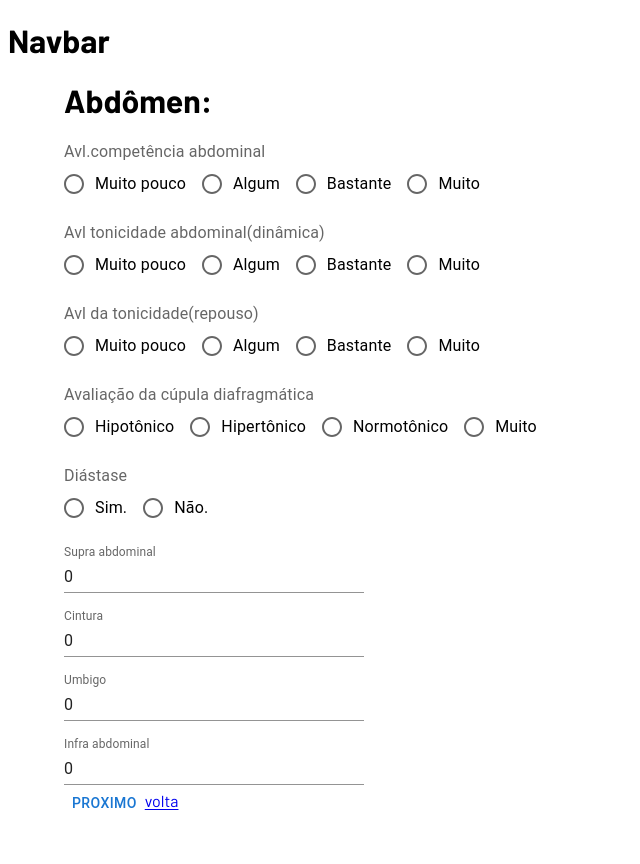
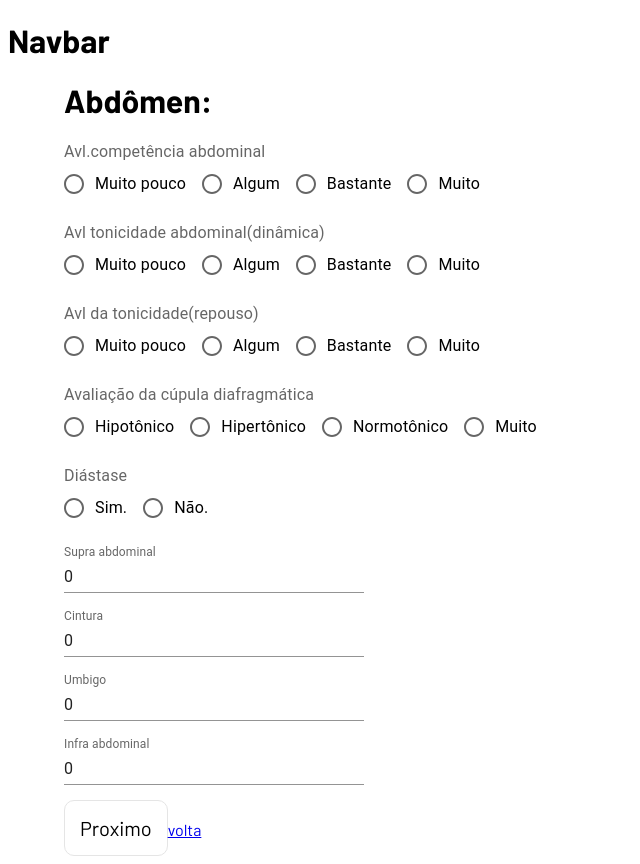
Before and after one commit to NicollasRyan/step-app, a React (Create React App) app: page /step3 in a window 1280 px wide. Shown: the whole page, without its empty margins (0-640 px from the left). Before the commit the page ends 830 px from the top, so only its background shows below. Built offline with nearby package versions, Linux system fonts and the light colour scheme.

Commit message:
styled ButtonNext

```diff
--- a/src/pages/Step1/index.tsx
+++ b/src/pages/Step1/index.tsx
@@ -1,7 +1,7 @@
 import { useNavigate } from "react-router-dom";
 import { Container, FormLabel, Grid, Button } from "@mui/material";
 
-import { Title, Input, BoxNext } from "./styled";
+import { Title, Input, ButtonNext } from "./styled";
 import { useStep, StepActions } from "../../context/StepContext";
 import { ChangeEvent, useEffect } from "react";
 // import { DateField } from "@mui/x-date-pickers";
@@ -88,9 +88,8 @@ export function Step1() {
           />
         </Grid>
       </Grid>
-      <BoxNext>
-        <Button onClick={handleNextStep}>Proximo</Button>
-      </BoxNext>
+
+      <ButtonNext onClick={handleNextStep}>Proximo</ButtonNext>
     </Container>
   );
 }
--- a/src/pages/Step1/styled.ts
+++ b/src/pages/Step1/styled.ts
@@ -7,6 +7,16 @@ export const Input = styled(TextField)`
   width: 300px;
 `;
 
-export const BoxNext = styled.div`
+export const ButtonNext = styled.button`
   margin-top: 15px;
+  font-size: 20px;
+  padding: 15px;
+  background-color: transparent;
+  border: 1px solid #e5e5e5;
+  border-radius: 10px;
+  transition: 1s;
+
+  &:hover {
+    background-color: #e5e5e5;
+  }
 `;
--- a/src/pages/Step2/index.tsx
+++ b/src/pages/Step2/index.tsx
@@ -9,7 +9,7 @@ import {
   FormLabel,
 } from "@mui/material";
 
-import { Title, Input } from "./styled";
+import { Title, Input, BackButton, ButtonNext } from "./styled";
 import { useStep, StepActions } from "../../context/StepContext";
 import { ChangeEvent, useEffect, useState } from "react";
 // import { DateField } from "@mui/x-date-pickers";
@@ -389,8 +389,8 @@ export function Step2() {
           )}
         </Grid>
       </Grid>
-      <Button onClick={handleNextStep}>Proximo</Button>
-      <Link to="/">volta</Link>
+      <ButtonNext onClick={handleNextStep}>Proximo</ButtonNext>
+      <BackButton to="/">volta</BackButton>
     </Container>
   );
 }
--- a/src/pages/Step2/styled.ts
+++ b/src/pages/Step2/styled.ts
@@ -1,4 +1,5 @@
 import { TextField } from "@mui/material";
+import { Link } from "react-router-dom";
 import styled from "styled-components";
 
 export const Title = styled.h1``;
@@ -6,3 +7,23 @@ export const Title = styled.h1``;
 export const Input = styled(TextField)`
   width: 300px;
 `;
+
+export const ButtonNext = styled.button`
+  margin-top: 15px;
+  font-size: 20px;
+  padding: 15px;
+  background-color: transparent;
+  border: 1px solid #e5e5e5;
+  border-radius: 10px;
+  transition: 1s;
+
+  &:hover {
+    background-color: #e5e5e5;
+  }
+`;
+
+export const BackButton = styled(Link)`
+  font-size: 16px;
+  text-decoration: none;
+  padding: 20px 40px;
+`;
--- a/src/pages/Step3/index.tsx
+++ b/src/pages/Step3/index.tsx
@@ -9,9 +9,9 @@ import {
   FormLabel,
 } from "@mui/material";
 
-import { Title, Input } from "./styled";
+import { Title, Input, ButtonNext } from "./styled";
 import { useStep, StepActions } from "../../context/StepContext";
-import { ChangeEvent, useEffect, useState } from "react";
+import { ChangeEvent, useEffect } from "react";
 import { Link } from "react-router-dom";
 // import { DateField } from "@mui/x-date-pickers";
 
@@ -216,7 +216,7 @@ export function Step3() {
           />
         </Grid>
       </Grid>
-      <Button onClick={handleNextStep}>Proximo</Button>
+      <ButtonNext onClick={handleNextStep}>Proximo</ButtonNext>
       <Link to="/step2">volta</Link>
     </Container>
   );
--- a/src/pages/Step3/styled.ts
+++ b/src/pages/Step3/styled.ts
@@ -6,3 +6,17 @@ export const Title = styled.h1``;
 export const Input = styled(TextField)`
   width: 300px;
 `;
+
+export const ButtonNext = styled.button`
+  margin-top: 15px;
+  font-size: 20px;
+  padding: 15px;
+  background-color: transparent;
+  border: 1px solid #e5e5e5;
+  border-radius: 10px;
+  transition: 1s;
+
+  &:hover {
+    background-color: #e5e5e5;
+  }
+`;
```
